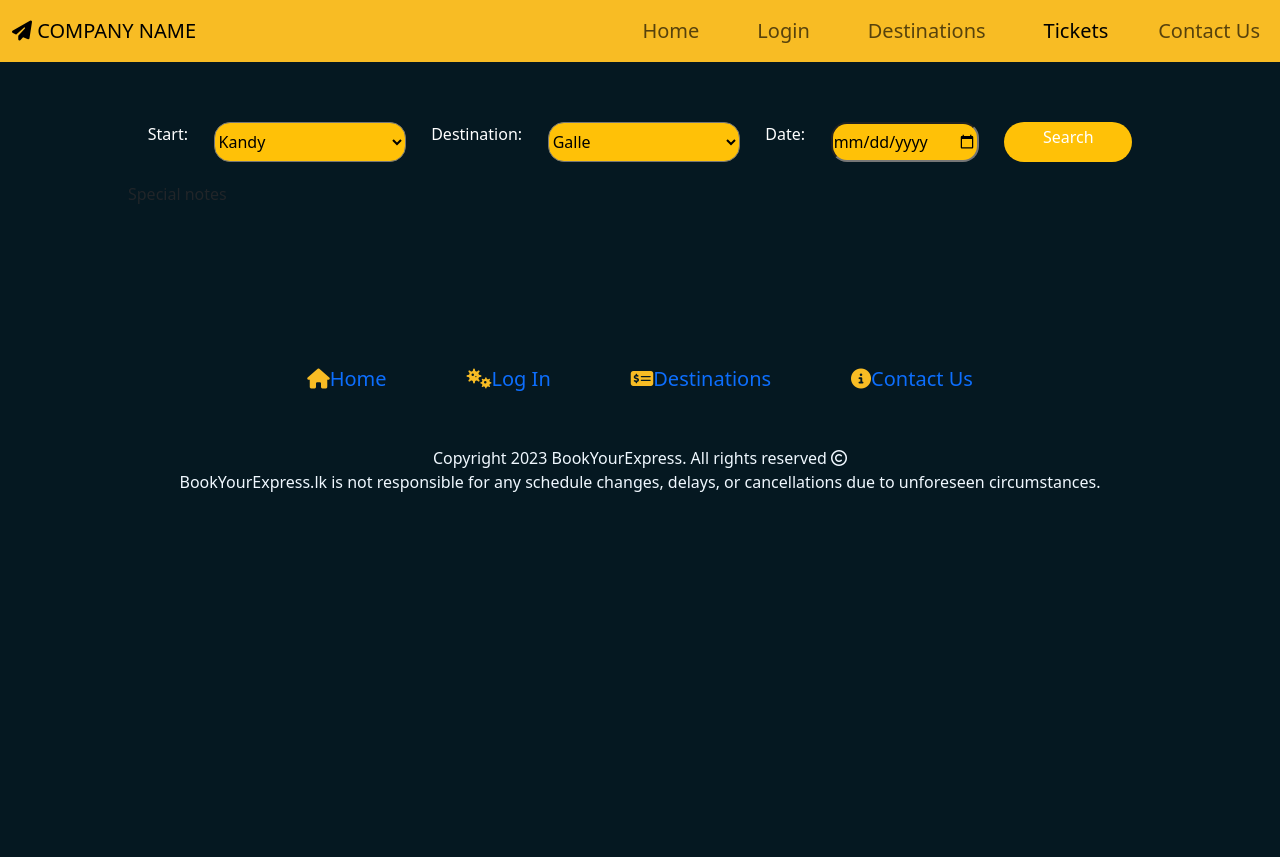
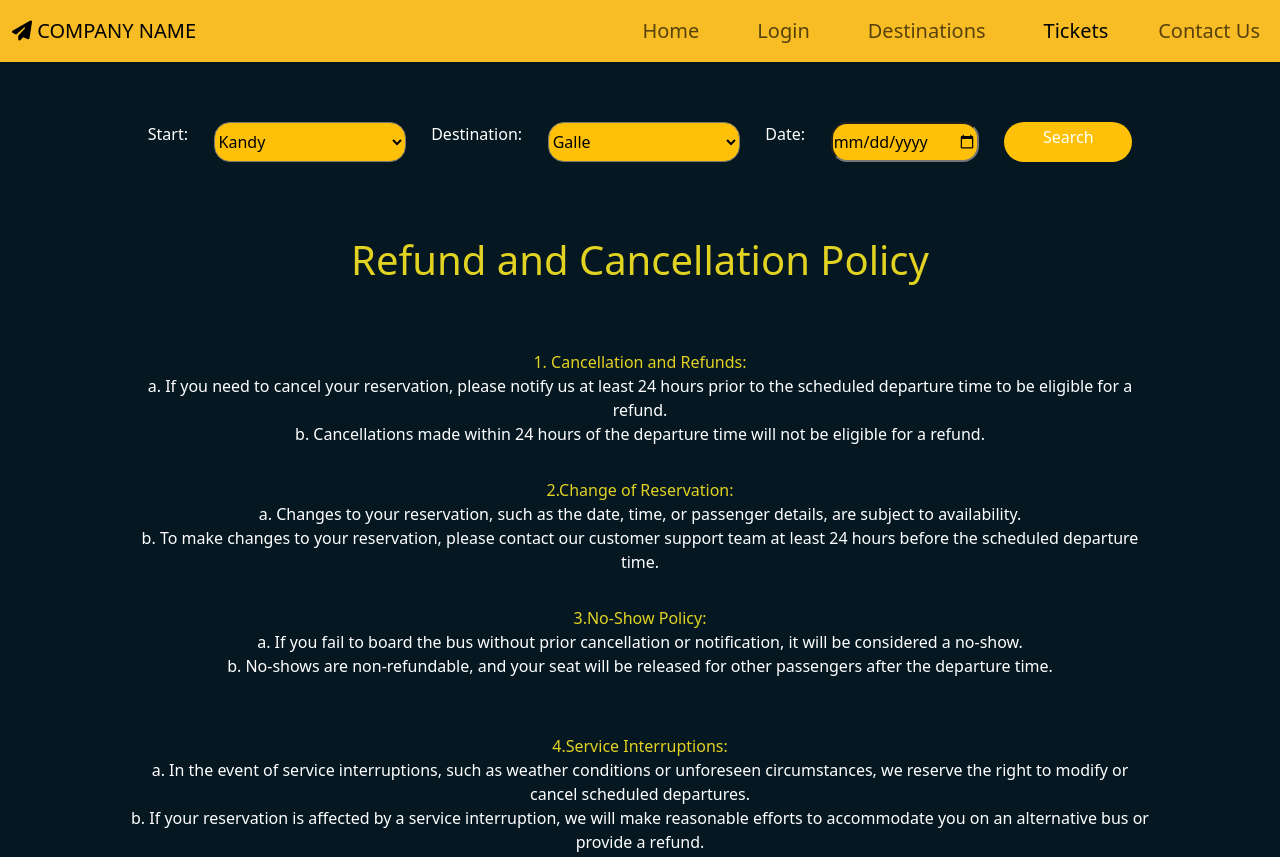
Before and after one commit to Rashmika003/Book_Your_Express, a plain HTML site: page ticketing.html in a window 1280 px wide. Shown: the top 857 px of the page. Before the commit the page ends 800 px from the top, so only its background shows below. Drawn offline with nearby package versions, Linux system fonts and the light colour scheme.

Commit message:
policy part done

```diff
--- a/style.css
+++ b/style.css
@@ -205,6 +205,12 @@ select option {
     border: 3px rgb(245, 218, 65) solid;
 
 }
+
+.seat-no{
+    text-align: center;
+    color: #002447;
+    font-weight: bold;
+}
 /* ***************** bus structure End ****************** */
 
 #sub-container-notes{
@@ -327,3 +333,43 @@ select option {
 }
 
 /* @@@@@@@@@@@@@@@ payment-method end @@@@@@@@@@@@@@@@ */
+
+
+/* ~~~~~~~~~~~~~~~~ refund policy Start ~~~~~~~~~~~~ */
+.policy-parent-box{
+    /* border: 1px #cfe222 solid; */
+    height: 15vh;
+    margin-block: 1vh;
+    /* margin: 5vh; */
+}
+
+#sub-container-notes{
+    height: 70vh;
+    /* border: 1px #f7e860 solid; */
+}
+
+#policy-header{
+    color: #e2d222;
+    padding-top: 1vh;
+    font-size: 5vh;
+    text-align: center;
+    justify-content: center;
+    align-items: center;
+    margin-top: 5vh;
+}
+
+.policy{
+    color: #e2d222;
+    /* border: 1px #22cce2 solid; */
+    margin: 0;;
+    text-align: center;
+}
+
+.policy-discription{
+    color: white;
+    /* border: 1px #5522e2 solid; */
+    margin: 0;;
+    text-align: center;
+}
+
+/* ~~~~~~~~~~~~~~~~ refund policy End ~~~~~~~~~~~~ */
--- a/ticketing.html
+++ b/ticketing.html
@@ -488,7 +488,7 @@
         Seats : 52,
         RegNumber : "NA-2020",
         SeatDetails : [
-          { seatNo: "s1", isClicked: false, status: "booked" },
+          { seatNo: "s1", isClicked: false, status: "not-booked" },
           { seatNo: "s2", isClicked: false, status: "not-booked" },
           { seatNo: "s3", isClicked: false, status: "booked" },
           { seatNo: "s4", isClicked: false, status: "not-booked" },
@@ -1388,8 +1388,12 @@
           </div>
           <div class="rows flex-row">
             <!-- row 1 -->
-            <div id="s1" class="seat box"></div>
-            <div id="s2" class="seat box"></div>
+            <div id="s1" class="seat box">
+              <p class="seat-no">s1</p>
+            </div>
+            <div id="s2" class="seat box">
+              <p class="seat-no">s2</p>
+            </div>
             <div class="box"></div>
             <div id="s3" class="seat box"></div>
             <div id="s4" class="seat box"></div>
@@ -1632,7 +1636,50 @@
 
     <div id="sub-container-notes" class="sub-container">
       <!-- special notes  -->
-      Special notes
+      <div id="policy-header" class="policy-parent-box">
+        <!-- topic -->
+        <p>Refund and Cancellation Policy</p>
+      </div>
+      <div class="policy-parent-box flex-column">
+        <!-- line 01 -->
+        <p class="policy">
+          1. Cancellation and Refunds:
+        </p>
+        <p class="policy-discription">
+          a. If you need to cancel your reservation, please notify us at least 24 hours prior to the scheduled departure time to be eligible for a refund. <br>
+          b. Cancellations made within 24 hours of the departure time will not be eligible for a refund.
+        </p>
+      </div>
+      <div class="policy-parent-box flex-column">
+        <!-- line 02 -->
+        <p class="policy">
+          2.Change of Reservation:
+        </p>
+        <p class="policy-discription">
+          a. Changes to your reservation, such as the date, time, or passenger details, are subject to availability. <br>
+          b. To make changes to your reservation, please contact our customer support team at least 24 hours before the scheduled departure time.
+        </p>
+      </div>
+      <div class="policy-parent-box flex-column">
+        <!-- line 03 -->
+        <p class="policy">
+          3.No-Show Policy:
+        </p>
+        <p class="policy-discription">
+          a. If you fail to board the bus without prior cancellation or notification, it will be considered a no-show. <br>
+          b. No-shows are non-refundable, and your seat will be released for other passengers after the departure time.
+        </p>
+      </div>
+      <div class="policy-parent-box flex-column">
+        <!-- line 04 -->
+        <p class="policy">
+          4.Service Interruptions:
+        </p>
+        <p class="policy-discription">
+          a. In the event of service interruptions, such as weather conditions or unforeseen circumstances, we reserve the right to modify or cancel scheduled departures. <br>
+          b. If your reservation is affected by a service interruption, we will make reasonable efforts to accommodate you on an alternative bus or provide a refund.
+        </p>
+      </div>
     </div>
   </div>
 
```
